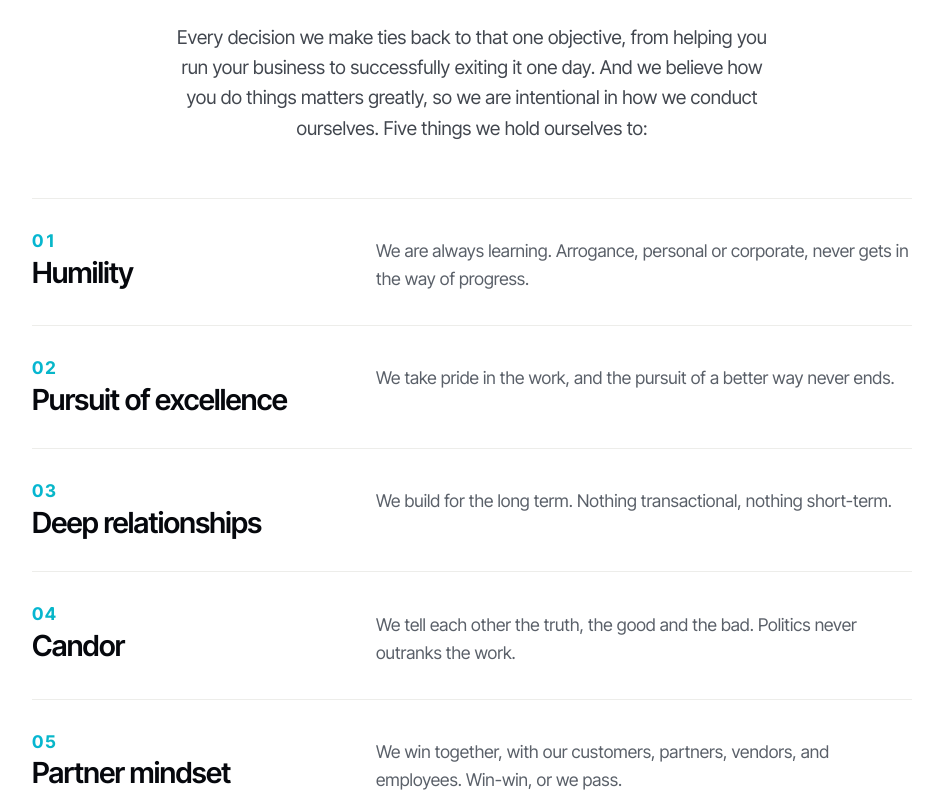
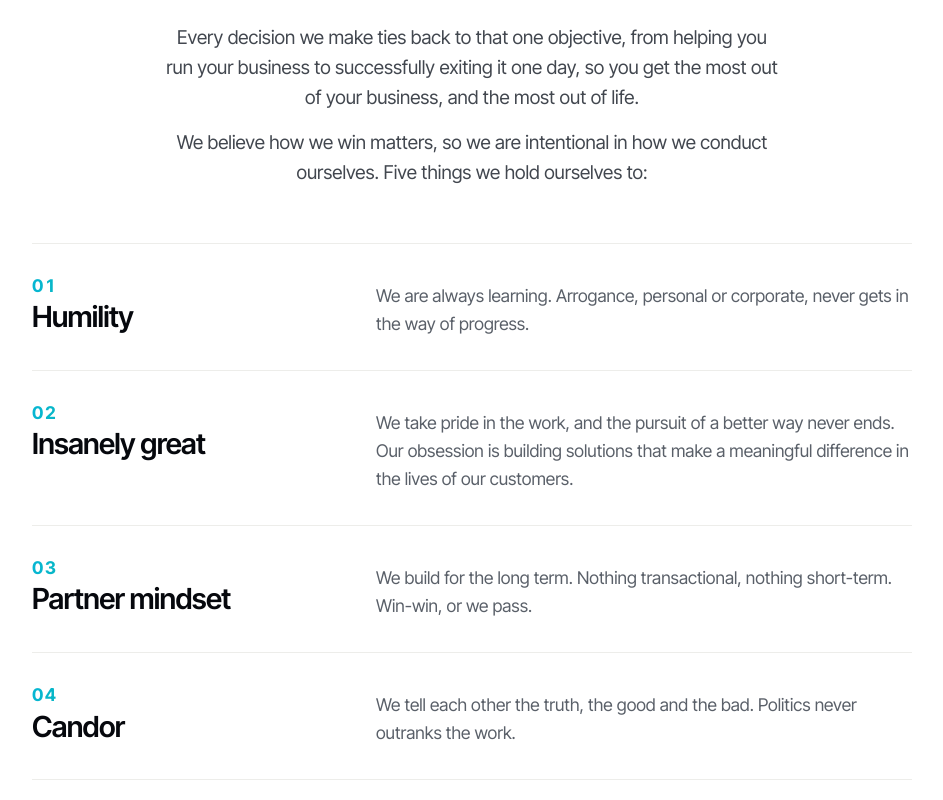
Before and after one commit to staybookt/staybookt-investor, a Next.js app: page /founders in a window 1280 px wide. Shown: the part 940-1740 px from the top of the page, without its empty margins (168-1111 px from the left). Built offline with nearby package versions, Linux system fonts and the light colour scheme; no server answers.

Commit message:
About: Richard 8-14 values revision (Insanely great, Partner mindset, Accountability) + split mission lede

```diff
--- a/app/founders/page.tsx
+++ b/app/founders/page.tsx
@@ -179,6 +179,7 @@ const CSS = `
 .abt-values .val-h .g{background:var(--sb-grad);-webkit-background-clip:text;background-clip:text;
   color:transparent;padding-right:.04em;}
 .abt-values .val-lede{margin:20px auto 0;font-size:clamp(16px,1.8vw,19px);line-height:1.6;color:#42474f;max-width:56ch;}
+.abt-values .val-lede2{margin-top:14px;}
 .abt-values .val-rows{margin:clamp(34px,4.5vw,54px) auto 0;max-width:880px;text-align:left;}
 /* STATEMENT ROWS, not a spec table (Jacob, Aug 4 2026: "elevate this"). The old rows set the
    value NAME at 18px against 17.5px body text — no hierarchy, nothing led. Now: a small
@@ -354,11 +355,16 @@ export default function AboutPage() {
           {/* <br/> before the payoff, same punchline-alone-on-line-2 rule as every hero. */}
           <Reveal><h2 className="val-h">Helping business owners<br /><span className="g">realize their dreams</span><span className="pd">.</span></h2></Reveal>
           <Reveal>
+            {/* RICHARD 8-14-26 revision, verbatim; his em dash rendered as a comma per the
+                no-dash rule. Split into two paragraphs as he wrote it. */}
             <p className="val-lede">
               Every decision we make ties back to that one objective, from helping you run your
-              business to successfully exiting it one day. And we believe how you do things
-              matters greatly, so we are intentional in how we conduct ourselves. Five things we
-              hold ourselves to:
+              business to successfully exiting it one day, so you get the most out of your
+              business, and the most out of life.
+            </p>
+            <p className="val-lede val-lede2">
+              We believe how we win matters, so we are intentional in how we conduct ourselves.
+              Five things we hold ourselves to:
             </p>
           </Reveal>
           <div className="val-rows">
@@ -367,20 +373,20 @@ export default function AboutPage() {
               <span>We are always learning. Arrogance, personal or corporate, never gets in the way of progress.</span>
             </Reveal>
             <Reveal className="val-row" as="div">
-              <b><i className="vn">02</i>Pursuit of excellence</b>
-              <span>We take pride in the work, and the pursuit of a better way never ends.</span>
+              <b><i className="vn">02</i>Insanely great</b>
+              <span>We take pride in the work, and the pursuit of a better way never ends. Our obsession is building solutions that make a meaningful difference in the lives of our customers.</span>
             </Reveal>
             <Reveal className="val-row" as="div">
-              <b><i className="vn">03</i>Deep relationships</b>
-              <span>We build for the long term. Nothing transactional, nothing short-term.</span>
+              <b><i className="vn">03</i>Partner mindset</b>
+              <span>We build for the long term. Nothing transactional, nothing short-term. Win-win, or we pass.</span>
             </Reveal>
             <Reveal className="val-row" as="div">
               <b><i className="vn">04</i>Candor</b>
               <span>We tell each other the truth, the good and the bad. Politics never outranks the work.</span>
             </Reveal>
             <Reveal className="val-row" as="div">
-              <b><i className="vn">05</i>Partner mindset</b>
-              <span>We win together, with our customers, partners, vendors, and employees. Win-win, or we pass.</span>
+              <b><i className="vn">05</i>Accountability</b>
+              <span>We are accountable for our commitments to our customers, employees, vendors, partners, and investors. It is critical that we do what we say we will do and admit when we fall short.</span>
             </Reveal>
           </div>
         </div>
```
